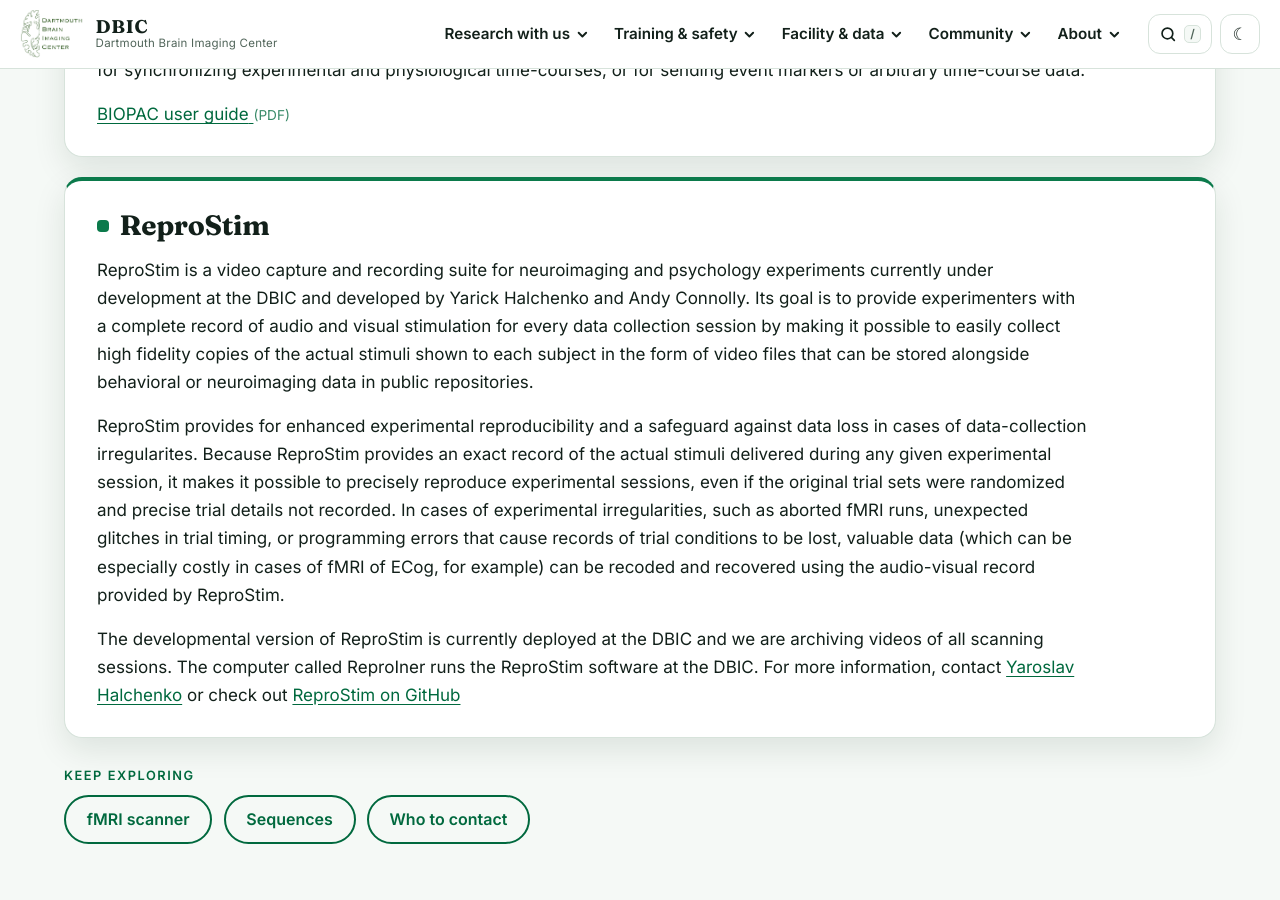
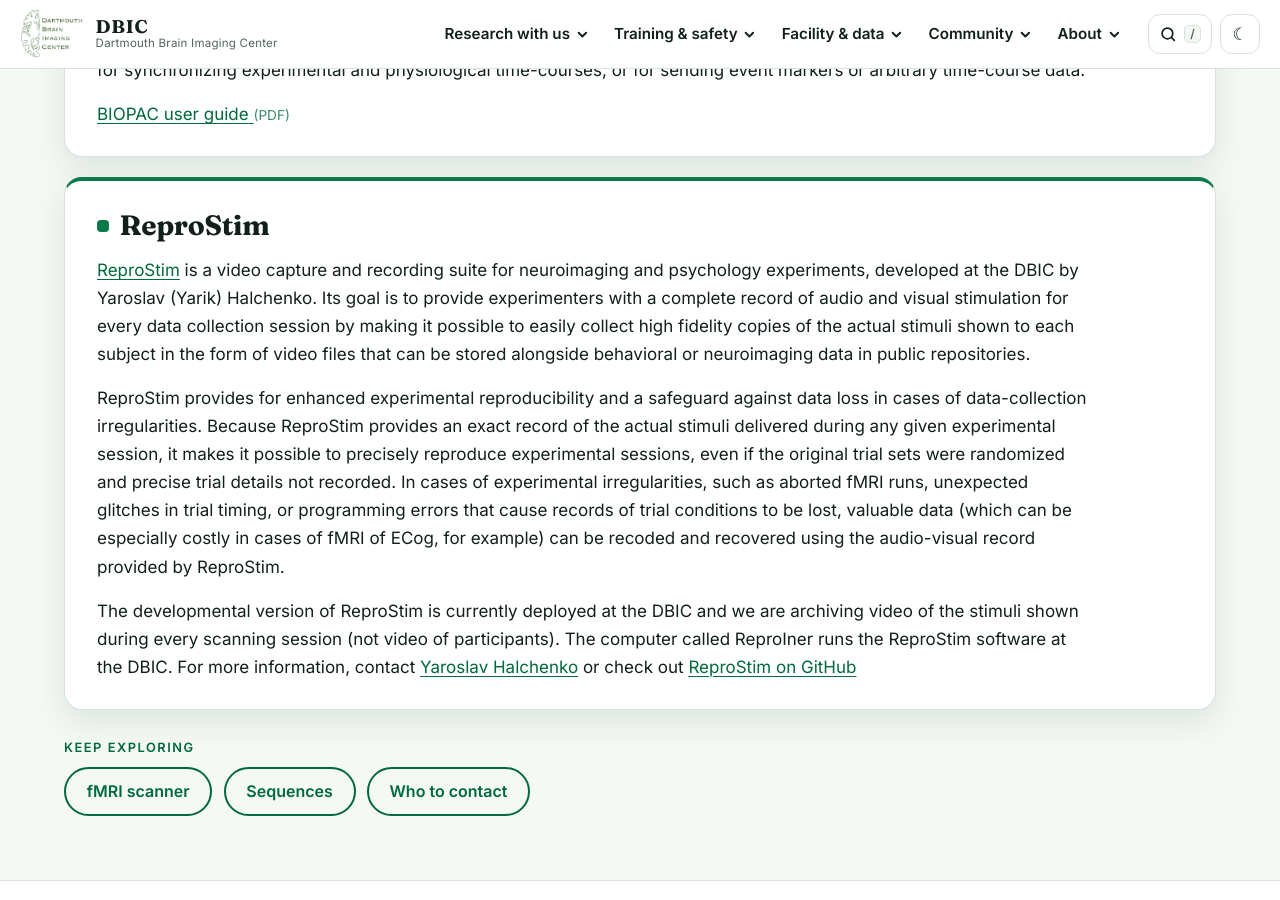
Before and after one commit to dbic/dbic.github.io, a Jekyll site: the page built from research_infrastructure/peripherals.md, in a window 1280 px wide and 900 px high, scrolled down 5410 px. Built offline with Jekyll 4.4.1, drawn with Linux system fonts in a browser that asks for light colours.

Commit message:
add peripherals edits

```diff
--- a/research_infrastructure/peripherals.md
+++ b/research_infrastructure/peripherals.md
@@ -171,8 +171,8 @@ For collecting real-time physiological data during fMRI scanning, such as skin c
 
 ## ReproStim
 
-ReproStim is a video capture and recording suite for neuroimaging and psychology experiments currently under development at the DBIC and developed by Yarick Halchenko and Andy Connolly. Its goal is to provide experimenters with a complete record of audio and visual stimulation for every data collection session by making it possible to easily collect high fidelity copies of the actual stimuli shown to each subject in the form of video files that can be stored alongside behavioral or neuroimaging data in public repositories.
+[ReproStim](https://github.com/ReproNim/reprostim) is a video capture and recording suite for neuroimaging and psychology experiments, developed at the DBIC by Yaroslav (Yarik) Halchenko. Its goal is to provide experimenters with a complete record of audio and visual stimulation for every data collection session by making it possible to easily collect high fidelity copies of the actual stimuli shown to each subject in the form of video files that can be stored alongside behavioral or neuroimaging data in public repositories.
 
-ReproStim provides for enhanced experimental reproducibility and a safeguard against data loss in cases of data-collection irregularites. Because ReproStim provides an exact record of the actual stimuli delivered during any given experimental session, it makes it possible to precisely reproduce experimental sessions, even if the original trial sets were randomized and precise trial details not recorded. In cases of experimental irregularities, such as aborted fMRI runs, unexpected glitches in trial timing, or programming errors that cause records of trial conditions to be lost, valuable data (which can be especially costly in cases of fMRI of ECog, for example) can be recoded and recovered using the audio-visual record provided by ReproStim.
+ReproStim provides for enhanced experimental reproducibility and a safeguard against data loss in cases of data-collection irregularities. Because ReproStim provides an exact record of the actual stimuli delivered during any given experimental session, it makes it possible to precisely reproduce experimental sessions, even if the original trial sets were randomized and precise trial details not recorded. In cases of experimental irregularities, such as aborted fMRI runs, unexpected glitches in trial timing, or programming errors that cause records of trial conditions to be lost, valuable data (which can be especially costly in cases of fMRI of ECog, for example) can be recoded and recovered using the audio-visual record provided by ReproStim.
 
-The developmental version of ReproStim is currently deployed at the DBIC and we are archiving videos of all scanning sessions. The computer called ReproIner runs the ReproStim software at the DBIC. For more information, contact [Yaroslav Halchenko](mailto:yaroslav.o.halchenko@dartmouth.edu?subject=ReproStim) or check out [ReproStim on GitHub](https://github.com/ReproNim/reprostim)
+The developmental version of ReproStim is currently deployed at the DBIC and we are archiving video of the stimuli shown during every scanning session (not video of participants). The computer called ReproIner runs the ReproStim software at the DBIC. For more information, contact [Yaroslav Halchenko](mailto:yaroslav.o.halchenko@dartmouth.edu?subject=ReproStim) or check out [ReproStim on GitHub](https://github.com/ReproNim/reprostim)
```
